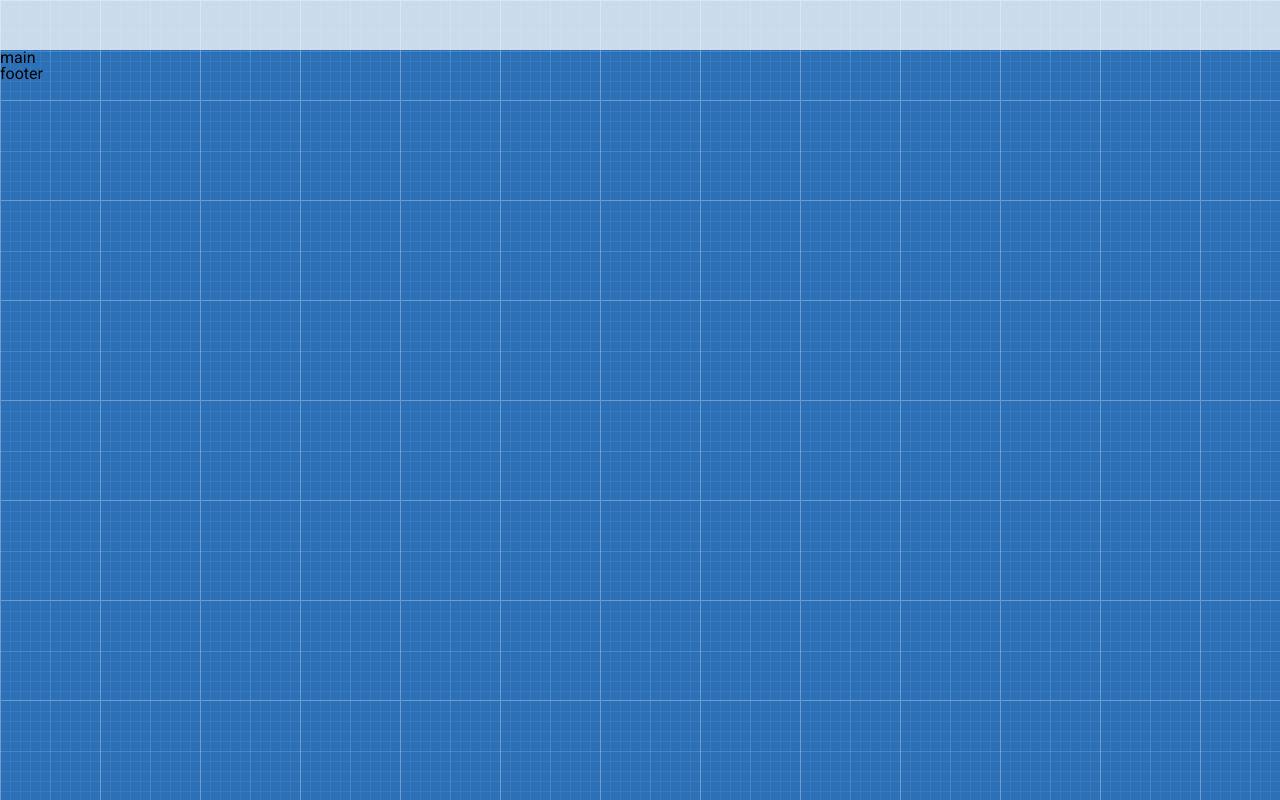
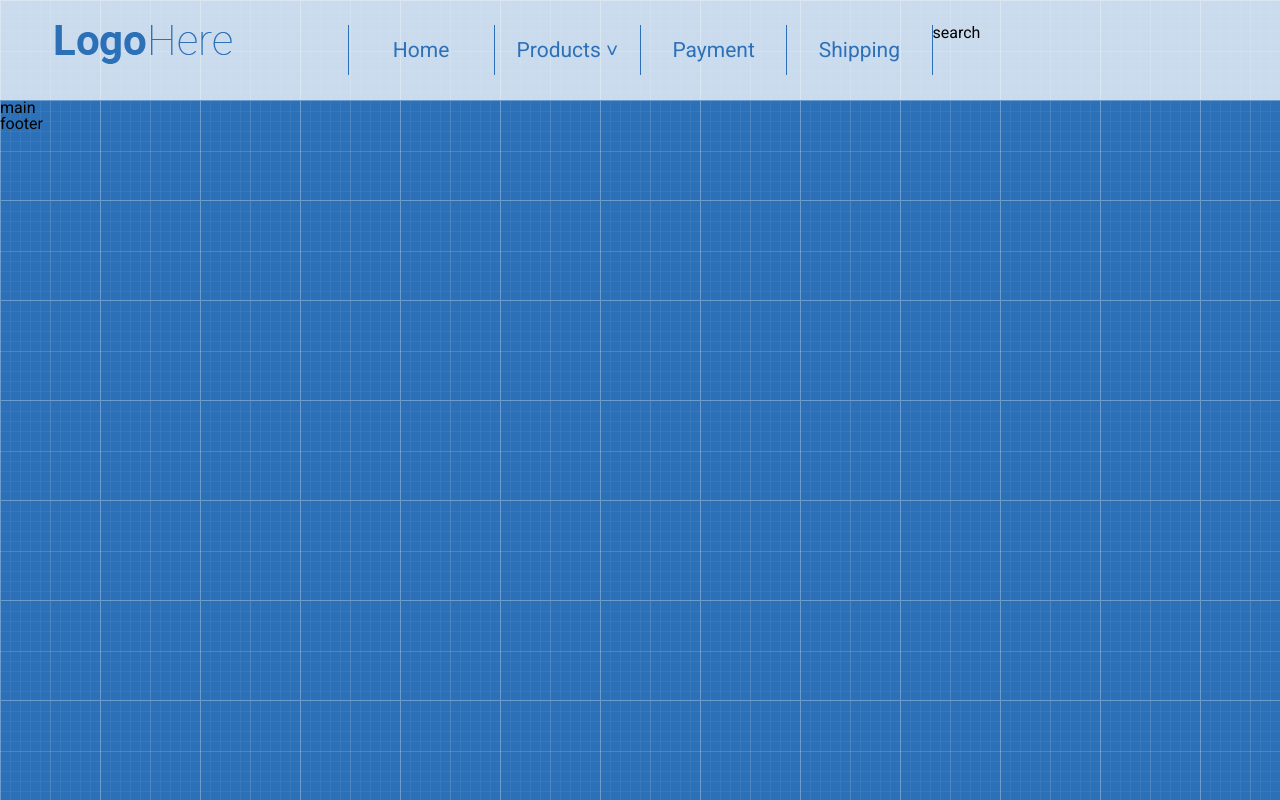
Before and after one commit to YevheniiaBahrova/yevheniia.bahrova.github.io, a plain HTML site: page index.html in a window 1280 px wide. Drawn offline with Linux system fonts and the light colour scheme.

Commit message:
add style for li, add logo

```diff
--- a/index.html
+++ b/index.html
@@ -11,9 +11,24 @@
 	<header class="header">
 		<div class="container">
 			<div class="row">
-				<div class="col-md-3"></div>
-				<div class="col-md-6"></div>
-				<div class="col-md-3"></div>
+				<div class="col-md-3">
+					<div class="logo">
+						<a href="/">
+							<img src="images/logo.png" alt="">
+						</a>
+					</div>
+				</div>
+				<div class="col-md-6">
+					<nav>
+						<ul class="menu row">
+							<li><a href="">Home</a></li>
+							<li><a href="">Products ˅</a></li>
+							<li><a href="">Payment</a></li>
+							<li><a href="">Shipping</a></li>
+						</ul>
+					</nav>
+				</div>
+				<div class="col-md-3">search</div>
 			</div>
 		</div>
 	</header>
--- a/style.css
+++ b/style.css
@@ -27,3 +27,24 @@ body {
 	padding: 25px 0;
 	background-color: rgba(255,255,255,0.75);
 }
+.menu li {
+    width: 25%;
+    float: left;
+    border-left: 1px solid #2c71b8;
+}
+.menu li:last-child{
+	border-right: 1px solid #2c71b8;
+}
+.menu li a {
+	display: block;
+	height: 50px;
+	line-height: 50px;
+	text-align: center;
+	text-decoration: none;
+	color: #2c71b8;
+	font-size: 21px;
+}
+.menu li a:hover {
+	background-color:  #2c71b8;
+	color: white;
+}
```
